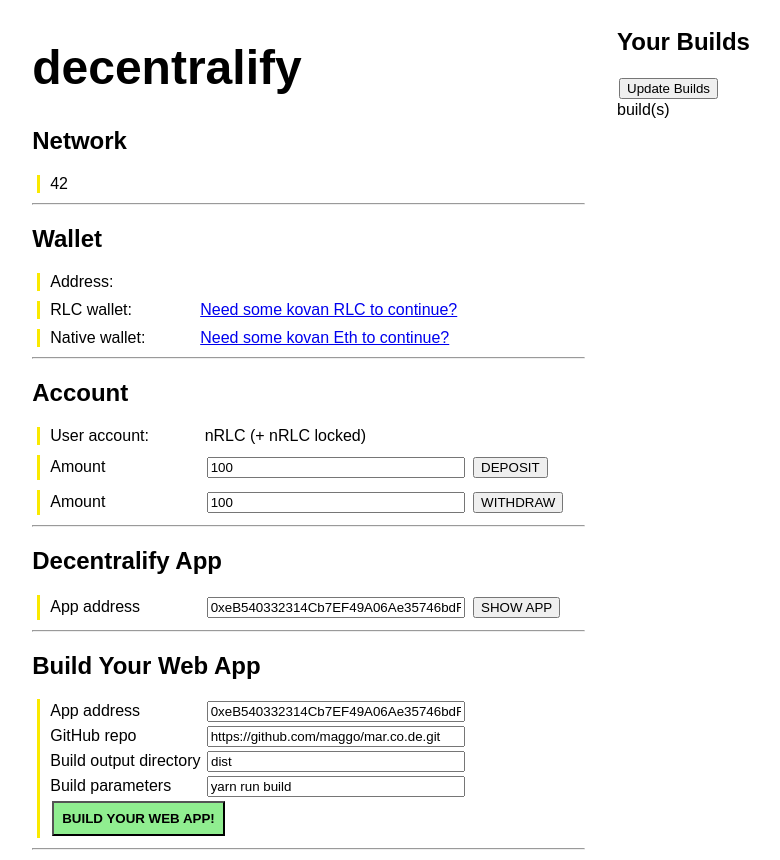
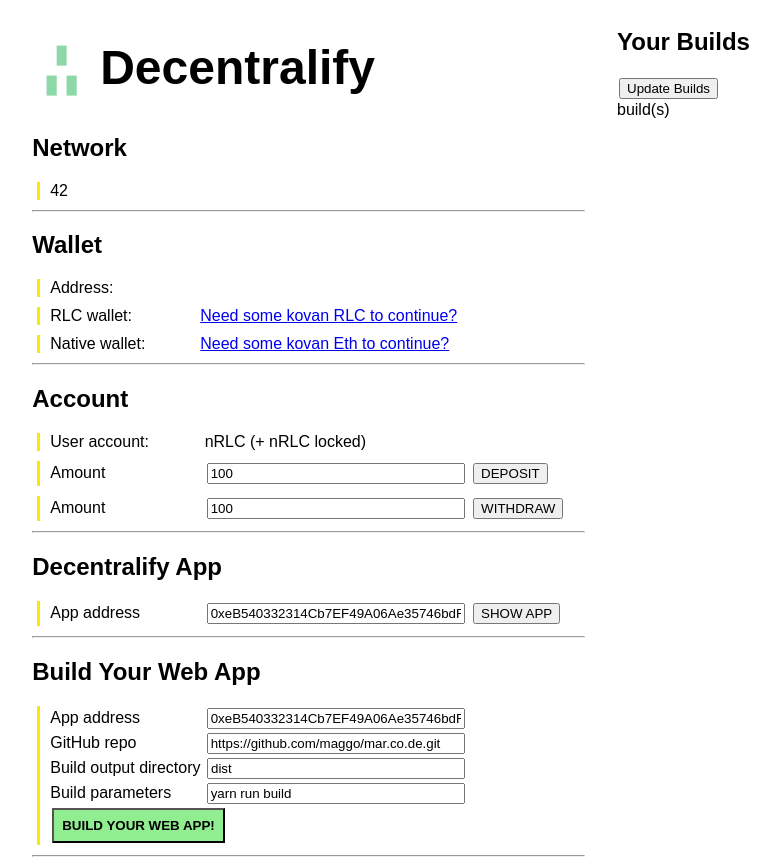
Before and after one commit to diffusioncon/Decentralify-FISSION-iExec, a React app: page public/index.html in a window 1280 px wide. Shown: the top 860 px of the page, without its empty margins (39-819 px from the left). Built offline with nearby package versions, Linux system fonts and the light colour scheme; what @portis/web3, iexec would draw is missing.

Commit message:
Add logo

```diff
--- a/public/index.html
+++ b/public/index.html
@@ -1,14 +1,15 @@
 <!DOCTYPE html>
 <html>
   <head>
-    <title>decentralify</title>
+    <title>Decentralify</title>
     <meta charset="UTF-8" />
     <meta name="viewport" content="width=device-width, initial-scale=1" />
   </head>
   <body>
     <div class="content">
       <div>
-          <h1 class="title">decentralify</h1>
+
+          <h1 class="title"><img src="/logo.png" style="width: 60px; height: 60px; vertical-align: middle; margin-right: .5rem" alt="">Decentralify</h1>
           <div id="app">
               <h2>Network</h2>
               <div class="container">
```
Also changed, not shown: public/logo.png (added).
